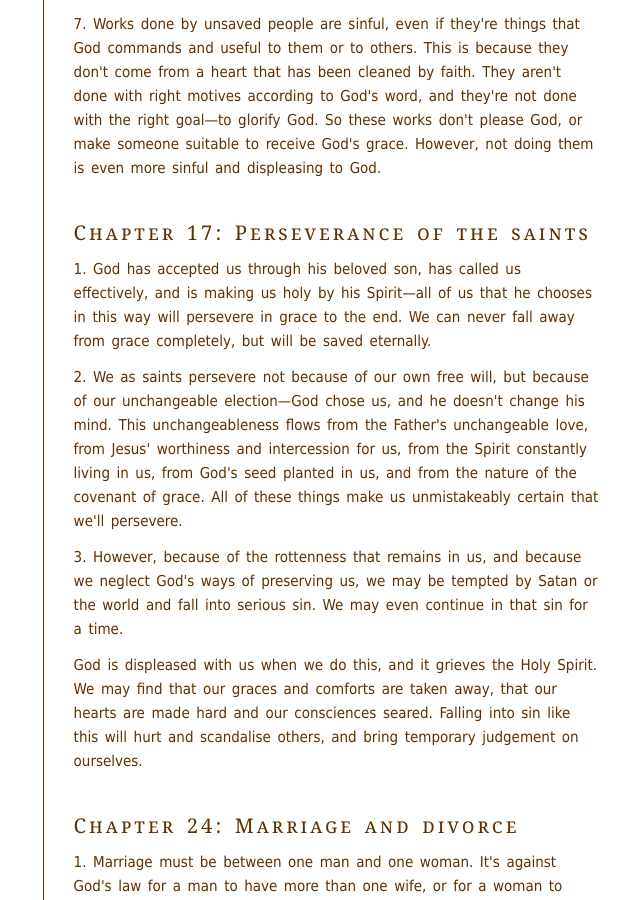
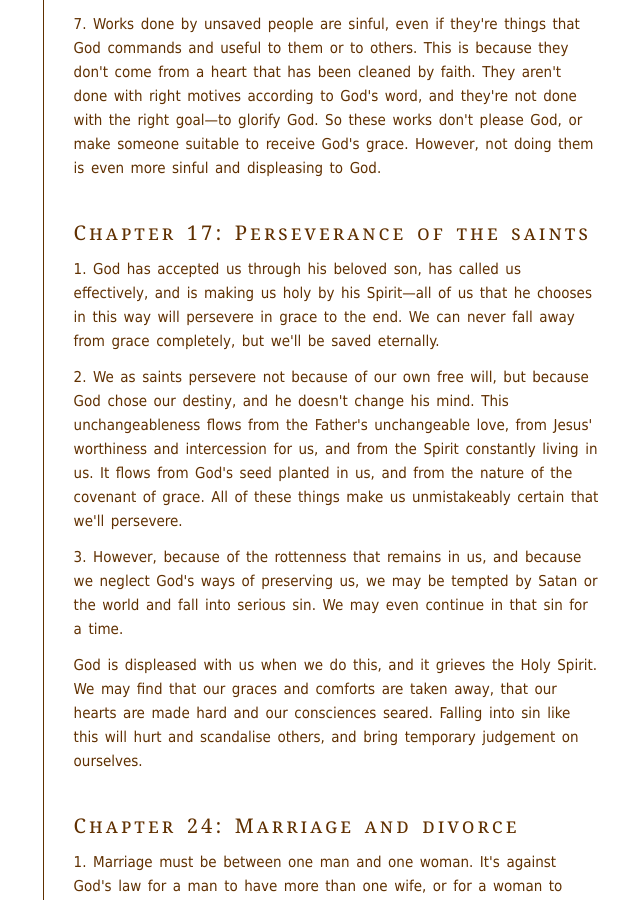
Before and after one commit to benhoyt/benhoyt.github.com, a Jekyll site: the page built from writings-plain-english-westminster.html, in a window 1280 px wide and 900 px high, scrolled down 17624 px. Shown: the whole window, without its empty margins (391-1031 px from the left). Built offline with Jekyll 4.4.1, drawn with Linux system fonts in a browser that asks for light colours.

Commit message:
Tweaks to chapter 17

```diff
--- a/writings-plain-english-westminster.html
+++ b/writings-plain-english-westminster.html
@@ -396,9 +396,9 @@ permalink: /writings/plain-english-westminster/index.html
 
 <h2 id="chapter17">Chapter 17: Perseverance of the saints</h2>
 
-<p>1. God has accepted us through his beloved son, has called us effectively, and is making us holy by his Spirit—all of us that he chooses in this way will persevere in grace to the end. We can never fall away from grace completely, but will be saved eternally.</p>
+<p>1. God has accepted us through his beloved son, has called us effectively, and is making us holy by his Spirit—all of us that he chooses in this way will persevere in grace to the end. We can never fall away from grace completely, but we'll be saved eternally.</p>
 
-<p>2. We as saints persevere not because of our own free will, but because of our unchangeable election—God chose us, and he doesn't change his mind. This unchangeableness flows from the Father's unchangeable love, from Jesus' worthiness and intercession for us, from the Spirit constantly living in us, from God's seed planted in us, and from the nature of the covenant of grace. All of these things make us unmistakeably certain that we'll persevere.</p>
+<p>2. We as saints persevere not because of our own free will, but because God chose our destiny, and he doesn't change his mind. This unchangeableness flows from the Father's unchangeable love, from Jesus' worthiness and intercession for us, and from the Spirit constantly living in us. It flows from God's seed planted in us, and from the nature of the covenant of grace. All of these things make us unmistakeably certain that we'll persevere.</p>
 
 <p>3. However, because of the rottenness that remains in us, and because we neglect God's ways of preserving us, we may be tempted by Satan or the world and fall into serious sin. We may even continue in that sin for a time.</p>
 
```
